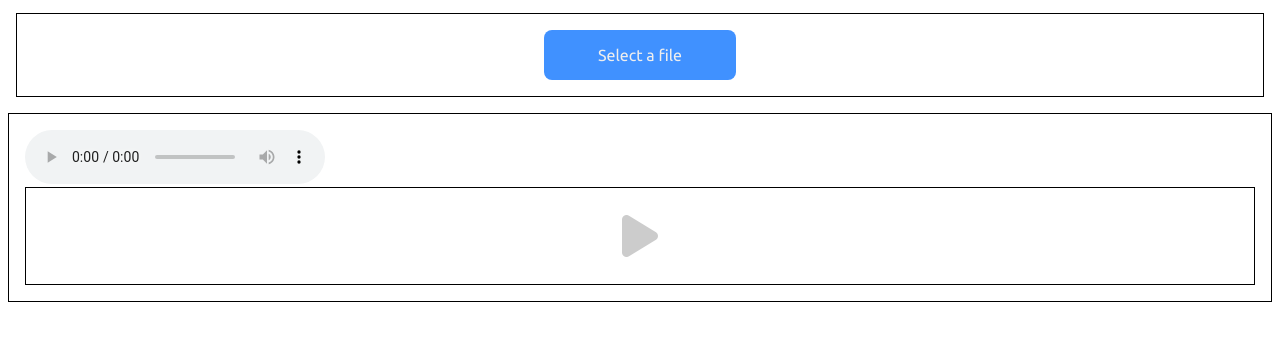
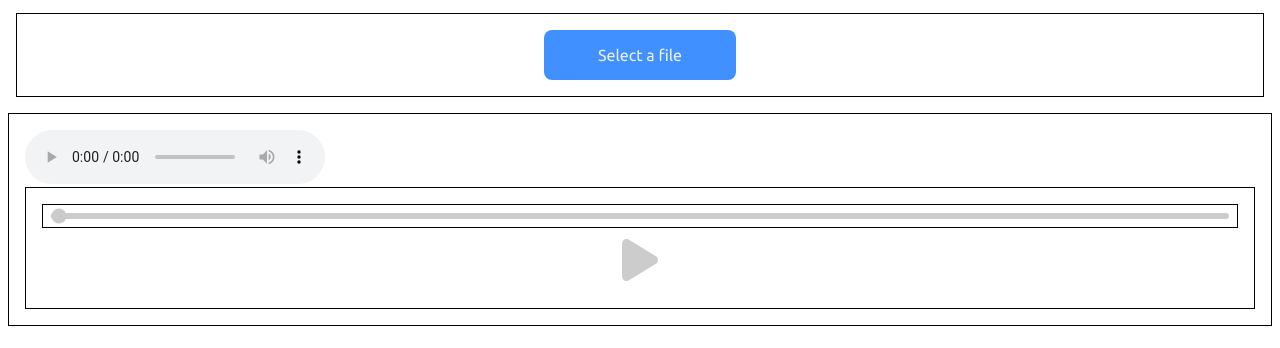
Before and after one commit to Temi-Tade/web-audio-player, a plain HTML site: page index.html in a window 1280 px wide. Shown: the part 40-388 px from the top of the page. Drawn offline with Linux system fonts and the light colour scheme.

Commit message:
more JS functionalities

```diff
--- a/index.html
+++ b/index.html
@@ -28,6 +28,9 @@
 				<div></div>
 			</div>
 			<div id="controls">
+				<div id="seek_wrap">
+					<input type="range" id="seek" min="0" value="0" disabled>
+				</div>
 				<button id="audiobtn" class="fa-solid fa-play" disabled></button>
 			</div>
 		</section>
--- a/js/main.js
+++ b/js/main.js
@@ -1,6 +1,8 @@
 const FILE_INPUT = document.querySelector("#file")
 const AUDIO = document.querySelector("audio")
 const PLAY_BUTTON = document.querySelector("#audiobtn")
+const AUDIO_LIST = []
+const SEEK = document.querySelector('#seek')
 
 FILE_INPUT.onchange = () => {
 	if (FILE_INPUT.files.length === 0) {
@@ -10,18 +12,31 @@ FILE_INPUT.onchange = () => {
 		let file_loaded = FILE_INPUT.files[0]
 		fileReader.onload = (e) => {
 			AUDIO.src = e.target.result;
+			//document.body.innerHTML = e.target.result
 			PLAY_BUTTON.disabled = false;
+			SEEK.disabled = false;
 		}
 		fileReader.readAsDataURL(file_loaded);
 	}
+
 }
 
 PLAY_BUTTON.onclick = () => {
 	switch (PLAY_BUTTON.getAttribute('class')) {
 		case 'fa-solid fa-play':
 			PLAY_BUTTON.setAttribute('class', 'fa-solid fa-pause')
+			AUDIO.play()
 			break;
 		case 'fa-solid fa-pause':
 			PLAY_BUTTON.setAttribute('class', 'fa-solid fa-play')
+			AUDIO.pause()
 	}
 }
+
+AUDIO.onended = () => {
+	PLAY_BUTTON.setAttribute('class', 'fa-solid fa-play')
+}
+
+let createSeek = () => {
+	alert(AUDIO.duration)
+}
--- a/style/style.css
+++ b/style/style.css
@@ -16,6 +16,7 @@
 html{
 	font-family: "Ubuntu", sans-serif;
 	user-select: none;
+	accent-color: var(--bg);
 }
 
 button{
@@ -58,6 +59,7 @@ button{
 	display: flex;
 	justify-content: center;
 	align-items: center;
+	flex-direction: column;
 }
 
 #controls #audiobtn{
@@ -73,3 +75,23 @@ button{
 #audiobtn:disabled{
 	color: #CCC;
 }
+
+#seek_wrap{
+	border: 1px solid;
+	padding: .5rem;
+	width: 100%;
+}
+
+#seek{
+	appearance: none;
+	display: block;
+	background: var(--bg);
+	accent-color: var(--text);
+	border-radius: .75rem;
+	height: .35rem;
+	width: 100%;
+}
+
+#seek:disabled{
+	background: #CCC;
+}
```
